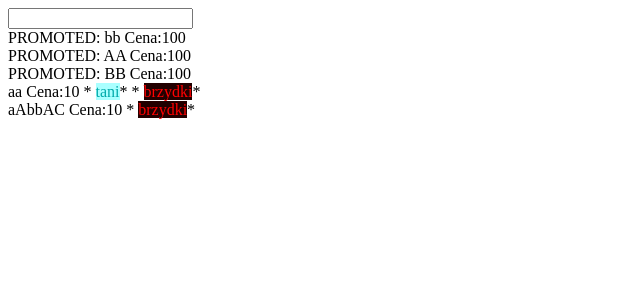
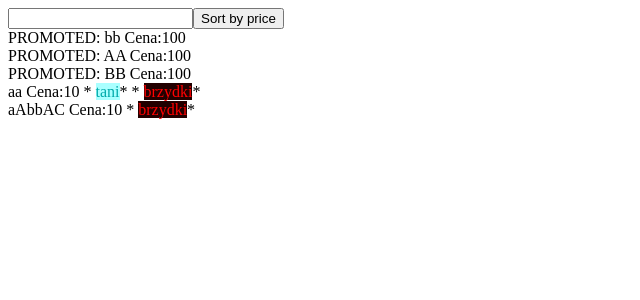
Before and after one commit to P4Cu/devmeeting-angular, an Angular app: page / in a window 1280 px wide. Shown: the top 300 px of the page, without its empty margins (0-640 px from the left). Built offline with nearby package versions, Linux system fonts and the light colour scheme.

Commit message:
use filter update signal

```diff
--- a/src/app/app.component.html
+++ b/src/app/app.component.html
@@ -1,2 +1,2 @@
-<app-filter (newFilterData)="onNewFilter($event)"></app-filter>
+<app-filter (update)="onFilterUpdate($event)"></app-filter>
 <app-product-list [productList]="filteredProductList"></app-product-list>
--- a/src/app/app.component.ts
+++ b/src/app/app.component.ts
@@ -16,14 +16,14 @@ export class AppComponent implements OnInit {
     { name: "aAbbAC", price: 10.0, promoted: false, tags: ["brzydki"] },
   ]
 
-  filteredProductList: Product[] = [
-  ]
+  filteredProductList: Product[] = []
 
   ngOnInit() {
     this.filteredProductList = this.productList
   }
 
-  onNewFilter(filter) {
-    this.filteredProductList = this.productList.filter( element => filter.matches(element) )
+  onFilterUpdate(filter) {
+    console.log('onFilterUpdate', filter)
+    this.filteredProductList = filter.processData(this.productList)
   }
 }
--- a/src/app/filter/filter.component.html
+++ b/src/app/filter/filter.component.html
@@ -1 +1,2 @@
 <input type="text" [formControl]="myInput">
+<button (click)="onSortByPrice()">Sort by price</button>
--- a/src/app/filter/filter.component.ts
+++ b/src/app/filter/filter.component.ts
@@ -9,21 +9,38 @@ import { Product } from '../models';
 })
 export class FilterComponent implements OnInit {
 
-  public myInput = new FormControl();
-  @Output() public newFilterData = new EventEmitter();
+  private myInput = new FormControl();
 
-  constructor() {}
+  // filter have been updated. Provide data to update it.
+  // \param this
+  @Output() public update = new EventEmitter();
+
+  private sortByPrice?: boolean = null;
+
+  constructor() { }
 
   ngOnInit() {
-    this.myInput.valueChanges.subscribe( value => this.newFilterData.emit( this ))
+    this.myInput.valueChanges.subscribe(value => this.update.emit(this))
   }
 
-  public matches(data : Product) {
-    const filter = this.myInput.value
+  public onSortByPrice() {
+    console.log('sortByPrice')
+    this.update.emit(this)
+  }
+
+  public processData(products: Product[]) {
+    return products.filter(product => this.matches(product))
+  }
+
+  private matches(data: Product) {
+    const filter: string = this.myInput.value
+    if (filter === null)
+      return true;
+
     if (data.name.toLowerCase().match(filter))
       return true;
 
-    if ( data.tags && data.tags.some( tag => tag.match(filter)!==null ) )
+    if (data.tags && data.tags.some(tag => tag.match(filter) !== null))
       return true;
 
     return false;
```
